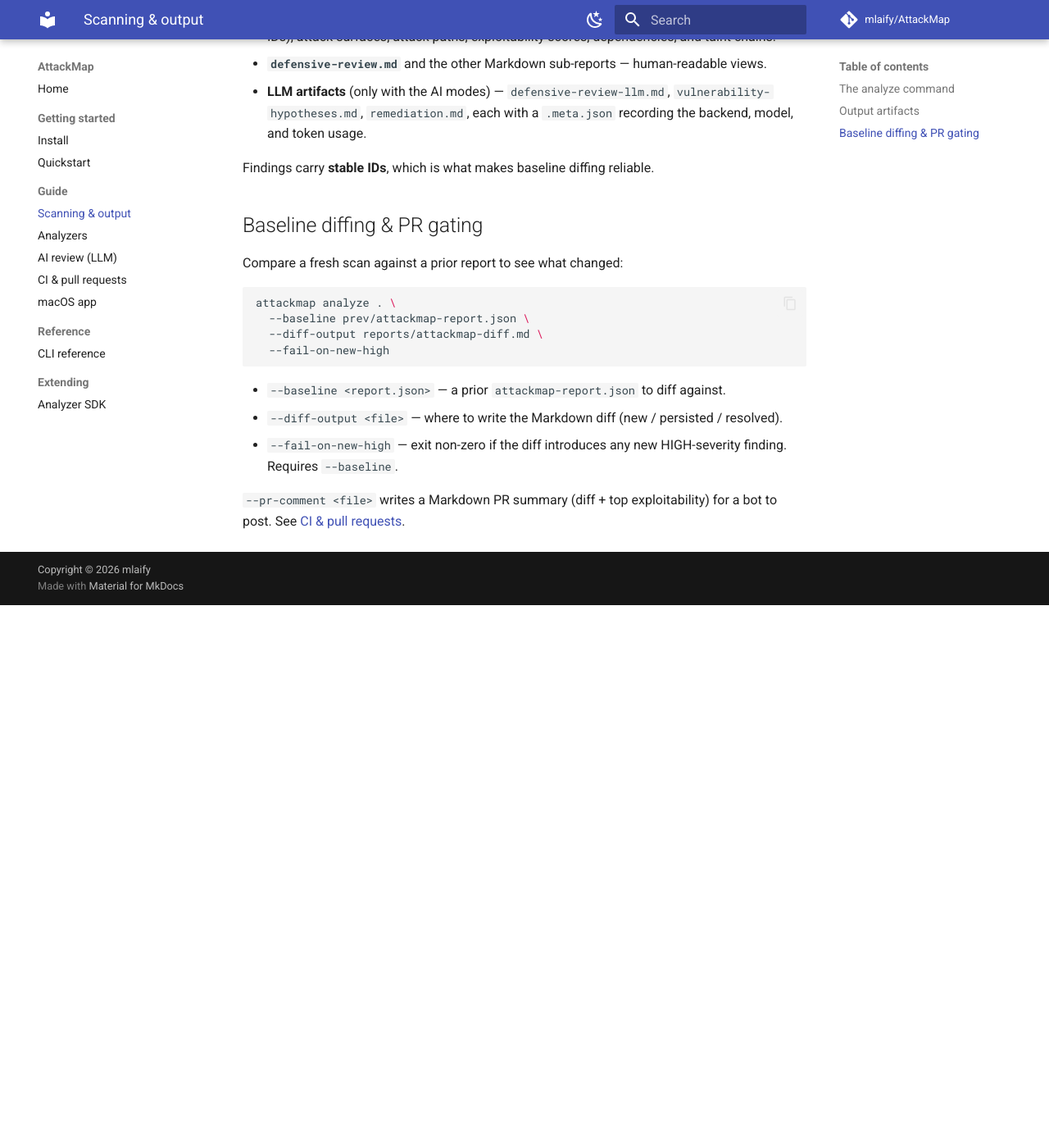
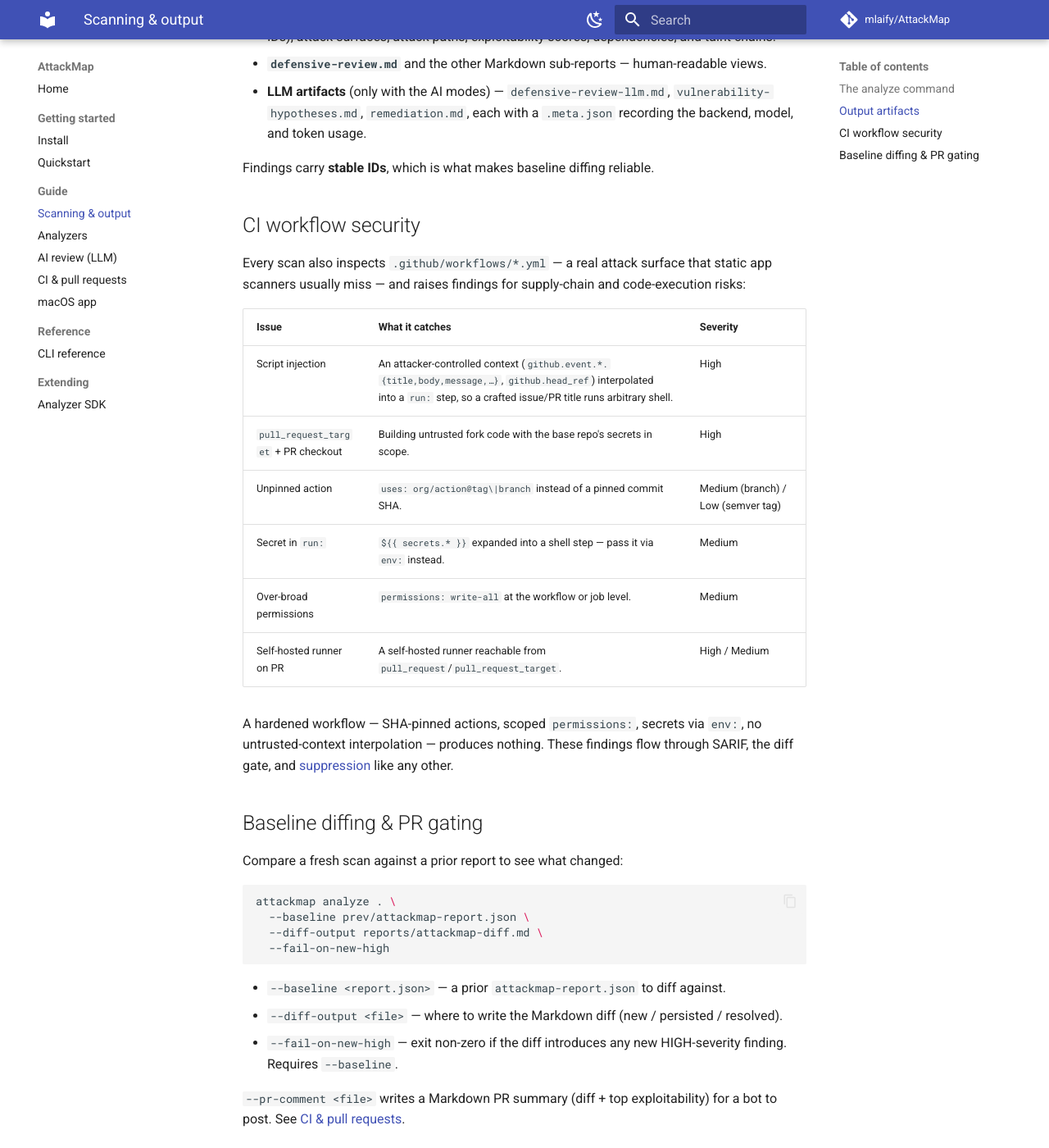
Before and after one commit to mlaify/attackmap-docs, an MkDocs documentation site: the page built from docs/scanning.md, in a window 1280 px wide and 1400 px high, scrolled down 733 px. Shown: the whole window at 82% size. Built offline with MkDocs 1.6.1 and Material for MkDocs 9.7.7, drawn with Linux system fonts in a browser that asks for light colours; comment, search, counter and statistics services are not loaded; before the commit the page ends 1471 px from its top, so only the background shows below that.

Commit message:
docs: document CI workflow security scanner (#142)
Add a "CI workflow security" section to the scanning guide covering the six
detected patterns (script injection, pull_request_target checkout, unpinned
actions, secret-in-run, broad permissions, self-hosted-on-PR), their
severities, and the hardened-clean guarantee.

Co-Authored-By: Claude Opus 4.8 <noreply@anthropic.com>

```diff
--- a/docs/scanning.md
+++ b/docs/scanning.md
@@ -28,6 +28,26 @@ A scan writes a monolithic report plus focused sub-artifacts:
 
 Findings carry **stable IDs**, which is what makes baseline diffing reliable.
 
+## CI workflow security
+
+Every scan also inspects `.github/workflows/*.yml` — a real attack surface that
+static app scanners usually miss — and raises findings for supply-chain and
+code-execution risks:
+
+| Issue | What it catches | Severity |
+| --- | --- | --- |
+| Script injection | An attacker-controlled context (`github.event.*.{title,body,message,…}`, `github.head_ref`) interpolated into a `run:` step, so a crafted issue/PR title runs arbitrary shell. | High |
+| `pull_request_target` + PR checkout | Building untrusted fork code with the base repo's secrets in scope. | High |
+| Unpinned action | `uses: org/action@tag\|branch` instead of a pinned commit SHA. | Medium (branch) / Low (semver tag) |
+| Secret in `run:` | `${{ secrets.* }}` expanded into a shell step — pass it via `env:` instead. | Medium |
+| Over-broad permissions | `permissions: write-all` at the workflow or job level. | Medium |
+| Self-hosted runner on PR | A self-hosted runner reachable from `pull_request`/`pull_request_target`. | High / Medium |
+
+A hardened workflow — SHA-pinned actions, scoped `permissions:`, secrets via
+`env:`, no untrusted-context interpolation — produces nothing. These findings
+flow through SARIF, the diff gate, and [suppression](ci.md#suppressing-findings)
+like any other.
+
 ## Baseline diffing & PR gating
 
 Compare a fresh scan against a prior report to see what changed:
```
